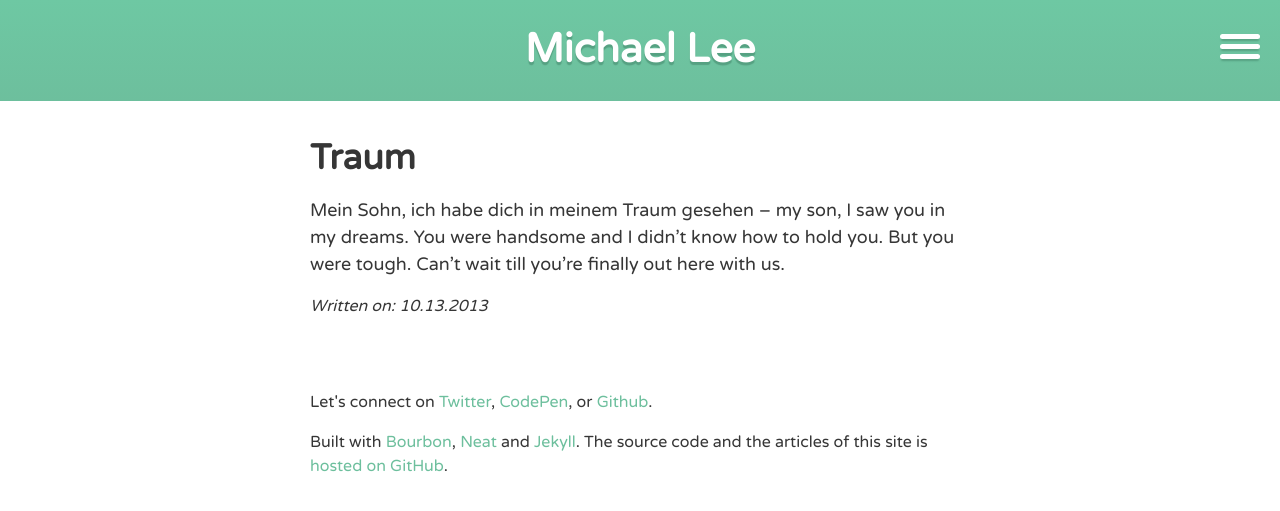
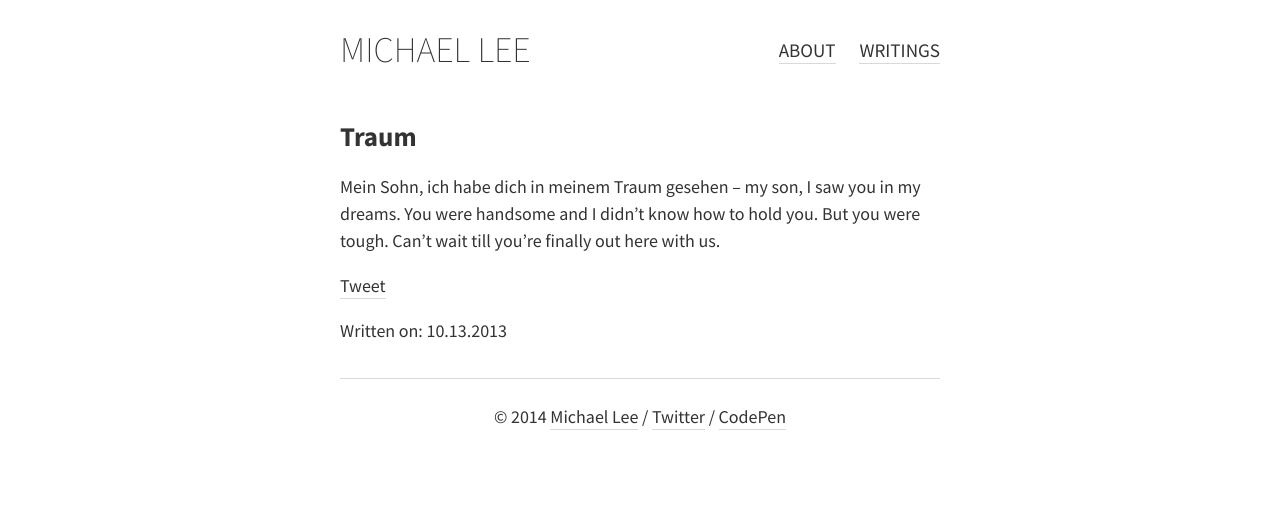
Before and after one commit to michaellee/old-michaelsoolee.com, a Jekyll site: the page built from _posts/2013-10-13-mein-sohn-traum.md, in a window 1280 px wide. Shown: the top 511 px of the page. Built offline with Jekyll 4.4.1, drawn with Linux system fonts in a browser that asks for light colours; nearby versions of some CDN libraries; Markdown is read by kramdown in place of the engine named in the settings; comment, search, counter and statistics services are not loaded.

Commit message:
New design with Source Sans Pro

```diff
--- a/_layouts/default.html
+++ b/_layouts/default.html
@@ -6,39 +6,26 @@
       <title>{{ page.title }}</title>
       <meta name="viewport" content="width=device-width, height=device-height, initial-scale=1.0, user-scalable=0, minimum-scale=1.0, maximum-scale=1.0">
 
-      <link href='http://fonts.googleapis.com/css?family=Varela+Round' rel='stylesheet' type='text/css'>
+      <link href='http://fonts.googleapis.com/css?family=Source+Sans+Pro:200,400,700,400italic' rel='stylesheet' type='text/css'>
       <link rel="stylesheet" href="/css/main.css">
 
   </head>
   <body>
-    <nav class="MainNav">
-      <a href="{{site.url}}/about">About</a>
-      <a href="{{site.url}}/writings">Writings</a>
-    </nav>
-    <div class="GlobalHolder">
-      <header>
-        <div class="container">
-          <h3 class="Logo"><a href="/">{{ site.name }}</a></h3>
-          <div class="Menu-trigger">
-            <span></span>
-            <span></span>
-            <span></span>
-          </div>
-        </div>
-      </header>
-      <section class="Body">
-        <div class="container">
+    <header class="SiteHeader">
+      <h1><a href="/">{{ site.name }}</a></h1>
+      <nav>
+        <ul>
+          <li><a href="{{site.url}}/about">About</a></li>
+          <li><a href="{{site.url}}/writings">Writings</a></li>
+        </ul>
+      </nav>
+    </header>
+    <section class="SiteBody">
       {{ content }}
-        </div>
-      </section>
-      <footer>
-        <div class="container">
-          <p>Let's connect on <a href="https://twitter.com/hellomichaellee">Twitter</a>, <a href="https://codepen.io/michaellee">CodePen</a>, or <a href="https://github.com/michaellee">Github</a>.
-          </p>
-          <p>Built with <a href="http://bourbon.io">Bourbon</a>, <a href="http://neat.bourbon.io">Neat</a> and <a href="http://jekyllrb.com">Jekyll</a>. The source code and the articles of this site is <a href="https://github.com/michaellee/michaellee.github.io">hosted on GitHub</a>.</p>
-        </div>
-      </footer>
-    </div>
+    </section>
+    <footer>
+      &copy; 2014 <a href="/">{{ site.name }}</a> / <a href="https://twitter.com/hellomichaellee">Twitter</a> / <a href="https://codepen.io/michaellee">CodePen</a>
+    </footer>
     <script>
       (function(i,s,o,g,r,a,m){i['GoogleAnalyticsObject']=r;i[r]=i[r]||function(){
       (i[r].q=i[r].q||[]).push(arguments)},i[r].l=1*new Date();a=s.createElement(o),
@@ -49,17 +36,5 @@
       ga('send', 'pageview');
 
     </script>
-    <script src="//ajax.googleapis.com/ajax/libs/jquery/1.10.2/jquery.min.js"></script>
-    <script>
-      $(function(){
-        $("header").delegate(".Menu-trigger", "click", function(event){
-          event.stopPropagation();
-          $("body").toggleClass("is-pushedLeft");
-        });
-        $(".GlobalHolder").on("click", function(){
-          $("body").removeClass("is-pushedLeft");
-        });
-      });
-    </script>
   </body>
 </html>
--- a/_layouts/post.html
+++ b/_layouts/post.html
@@ -1,12 +1,17 @@
 ---
 layout: default
 ---
-<h1>{{ page.title }}</h1>
+<article>
+	<h2>{{ page.title }}</h2>
 
 	<div class="post">
 	{{ content }}
 	</div>
 
+	<a href="https://twitter.com/share" class="twitter-share-button" data-via="hellomichaellee" data-count="none" data-dnt="true">Tweet</a>
+	<script>!function(d,s,id){var js,fjs=d.getElementsByTagName(s)[0],p=/^http:/.test(d.location)?'http':'https';if(!d.getElementById(id)){js=d.createElement(s);js.id=id;js.src=p+'://platform.twitter.com/widgets.js';fjs.parentNode.insertBefore(js,fjs);}}(document, 'script', 'twitter-wjs');</script>
+
 	<p class="meta">
 		Written on: {{ page.date | date: "%m.%d.%Y" }}
 	</p>
+</article>
--- a/css/main.css
+++ b/css/main.css
@@ -3,184 +3,79 @@
   -moz-box-sizing: border-box;
   box-sizing: border-box; }
 
-body, h1, h2, h3, h4, h5, h6, dl, ol, ul, p,
-button, input, select, textarea {
-  margin: 0; }
+body {
+  font-family: 'Source Sans Pro', sans-serif;
+  color: #333;
+  margin: 0;
+  padding: 0;
+  font-size: 18px;
+  line-height: 1.5em; }
 
-button, input, select, textarea {
-  font-family: inherit;
-  font-size: 100%; }
+header, .SiteBody, footer {
+  *zoom: 1;
+  max-width: 600px;
+  margin-left: auto;
+  margin-right: auto; }
+  header:before, header:after, .SiteBody:before, .SiteBody:after, footer:before, footer:after {
+    content: " ";
+    display: table; }
+  header:after, .SiteBody:after, footer:after {
+    clear: both; }
+  @media screen and (min-width: 320px) and (max-width: 700px) {
+    header, .SiteBody, footer {
+      max-width: 92%; } }
 
-article, aside, details, figcaption, figure, footer, header, main, nav, section, summary {
-  display: block; }
+.SiteBody {
+  border-bottom: 1px solid #d9d9d9;
+  padding-bottom: 1rem; }
 
-h1 {
-  font-size: 2rem;
-  line-height: 1.25;
-  margin: 1rem 0; }
-
-h2 {
-  font-size: 1.625rem;
-  line-height: 1.25;
-  margin: 1rem 0; }
-
-h3 {
-  font-size: 1.325rem;
-  margin: 1rem 0; }
-
-p {
-  margin: 1rem 0; }
-
-h4, h5, h6, dl, ol, ul, p {
-  font-size: 1.125rem; }
-
-html, body {
-  height: 100%; }
-
-body {
-  position: relative;
-  background-color: #fff;
-  font-size: 20px;
-  line-height: 1.5;
-  font-family: 'Varela Round', sans-serif;
-  color: #363636;
-  -webkit-font-smoothing: subpixel-antialiased; }
-  @media screen and (max-width: 769px) {
-    body {
-      font-size: 18px; } }
+footer {
+  margin: 1.5rem auto;
+  text-align: center; }
 
 a {
-  color: #6dbf9d;
-  text-decoration: none; }
+  text-decoration: none;
+  color: #333;
+  padding: 0 0 1px;
+  border-bottom: 1px solid #d9d9d9;
+  -webkit-transition: border 0.3s ease;
+  -moz-transition: border 0.3s ease;
+  transition: border 0.3s ease; }
+  a:hover {
+    border-bottom: 1px solid #FB8671; }
 
-.container {
-  *zoom: 1;
-  max-width: 700px;
-  margin-left: auto;
-  margin-right: auto;
-  padding: 20px; }
-  .container:before, .container:after {
-    content: " ";
-    display: table; }
-  .container:after {
-    clear: both; }
+nav > ul {
+  list-style: none;
+  margin: 0;
+  padding: 0; }
+  nav > ul li {
+    float: left;
+    margin-left: 1.25em; }
+    nav > ul li:first-child {
+      margin: 0; }
 
-header {
-  text-align: center;
-  position: relative;
-  width: 100%;
-  background-color: #6ec8a3;
-  background-image: -webkit-gradient(linear, left top, left bottom, color-stop(0%, #6ec8a3), color-stop(100%, #6dbf9d));
-  background-image: -webkit-linear-gradient(#6ec8a3, #6dbf9d);
-  background-image: linear-gradient(#6ec8a3, #6dbf9d); }
-  @media screen and (max-width: 769px) {
-    header {
-      text-align: left; } }
+.SiteHeader {
+  margin-top: 2em;
+  margin-bottom: 2em; }
+  .SiteHeader h1 {
+    font-weight: 200;
+    text-transform: uppercase;
+    margin: 0;
+    float: left; }
+    .SiteHeader h1 a {
+      border: none;
+      padding: 0; }
+  .SiteHeader nav {
+    font-size: 1.0625em;
+    float: right;
+    line-height: 1.5em;
+    text-transform: uppercase;
+    font-weight: 400; }
 
-.Logo {
-  margin: 0;
-  font-size: 1.125rem; }
+.Entry-cta {
+  margin: 0 0 1rem;
+  display: inline-block; }
 
-.Logo a {
-  font-size: 2.25em;
-  color: #fff;
-  text-shadow: 0 3px 1px #56a182; }
-  @media screen and (max-width: 769px) {
-    .Logo a {
-      font-size: 2em; } }
-
-footer a, footer p {
-  font-size: 1rem; }
-
-.meta {
-  font-size: 1rem;
-  font-style: italic; }
-
-.Menu-trigger {
-  height: 27px;
-  width: 40px;
-  margin: 34px 0;
-  position: absolute;
-  cursor: pointer;
-  top: 0;
-  right: 20px; }
-  @media screen and (max-width: 769px) {
-    .Menu-trigger {
-      height: 27px;
-      width: 34px;
-      margin: 33px 0; } }
-  .Menu-trigger span {
-    height: 5px;
-    width: 40px;
-    margin: 5px 0 0;
-    display: block;
-    background: #fff;
-    -webkit-box-shadow: 0 3px 2px -1px #56a182;
-    -moz-box-shadow: 0 3px 2px -1px #56a182;
-    box-shadow: 0 3px 2px -1px #56a182;
-    -webkit-border-radius: 20px;
-    -moz-border-radius: 20px;
-    border-radius: 20px; }
-    .Menu-trigger span:first-child {
-      margin: 0; }
-    @media screen and (max-width: 769px) {
-      .Menu-trigger span {
-        height: 4px;
-        width: 34px; } }
-
-.Body h1 {
-  font-size: 1.75em; }
-
-.Entry-title a {
-  color: #363636; }
-
-.MainNav {
-  position: fixed;
-  background: #eae9e7;
-  width: 280px;
-  height: 100%;
-  right: 0;
-  top: 0;
-  z-index: 0;
-  padding: 20px; }
-  .MainNav a {
-    color: #363636;
-    display: block;
-    margin: 0 0 1em; }
-
-.GlobalHolder {
-  z-index: 1;
-  position: relative;
-  min-height: 100%;
-  background: #fff;
-  -webkit-transition: -webkit-transform 0.33s cubic-bezier(0.694, 0.0482, 0.335, 1);
-  -ms-transition: -webkit-transform 0.33s cubic-bezier(0.694, 0.0482, 0.335, 1);
-  -moz-transition: -webkit-transform 0.33s cubic-bezier(0.694, 0.0482, 0.335, 1);
-  transition: -webkit-transform 0.33s cubic-bezier(0.694, 0.0482, 0.335, 1);
-  -o-transition: -webkit-transform 0.33s cubic-bezier(0.694, 0.0482, 0.335, 1);
-  -webkit-transition: transform 0.33s cubic-bezier(0.694, 0.0482, 0.335, 1);
-  -ms-transition: transform 0.33s cubic-bezier(0.694, 0.0482, 0.335, 1);
-  -moz-transition: transform 0.33s cubic-bezier(0.694, 0.0482, 0.335, 1);
-  transition: transform 0.33s cubic-bezier(0.694, 0.0482, 0.335, 1);
-  -o-transition: transform 0.33s cubic-bezier(0.694, 0.0482, 0.335, 1);
-  -webkit-transition: -moz-transform 0.33s cubic-bezier(0.694, 0.0482, 0.335, 1);
-  -ms-transition: -moz-transform 0.33s cubic-bezier(0.694, 0.0482, 0.335, 1);
-  -moz-transition: -moz-transform 0.33s cubic-bezier(0.694, 0.0482, 0.335, 1);
-  transition: -moz-transform 0.33s cubic-bezier(0.694, 0.0482, 0.335, 1);
-  -o-transition: -moz-transform 0.33s cubic-bezier(0.694, 0.0482, 0.335, 1);
-  -webkit-transition: -o-transform 0.33s cubic-bezier(0.694, 0.0482, 0.335, 1);
-  -ms-transition: -o-transform 0.33s cubic-bezier(0.694, 0.0482, 0.335, 1);
-  -moz-transition: -o-transform 0.33s cubic-bezier(0.694, 0.0482, 0.335, 1);
-  transition: -o-transform 0.33s cubic-bezier(0.694, 0.0482, 0.335, 1);
-  -o-transition: -o-transform 0.33s cubic-bezier(0.694, 0.0482, 0.335, 1);
-  -webkit-transition: -ms-transform 0.33s cubic-bezier(0.694, 0.0482, 0.335, 1);
-  -ms-transition: -ms-transform 0.33s cubic-bezier(0.694, 0.0482, 0.335, 1);
-  -moz-transition: -ms-transform 0.33s cubic-bezier(0.694, 0.0482, 0.335, 1);
-  transition: -ms-transform 0.33s cubic-bezier(0.694, 0.0482, 0.335, 1);
-  -o-transition: -ms-transform 0.33s cubic-bezier(0.694, 0.0482, 0.335, 1); }
-
-.is-pushedLeft .GlobalHolder {
-  -webkit-transform: translate3d(-280px, 0, 0);
-  -moz-transform: translate3d(-280px, 0, 0);
-  transform: translate3d(-280px, 0, 0);
-  -o-transform: translate3d(-280px, 0, 0); }
+.Entry-follow {
+  vertical-align: middle;
+  margin: 0 0 2px 0.1875em; }
```
Also changed, not shown: about/index.md (+6 -6 lines), index.html (+6 -5 lines), sass/main.scss (+56 -138 lines), 1 other file. Lines whose indentation alone changed are shown as unchanged.
